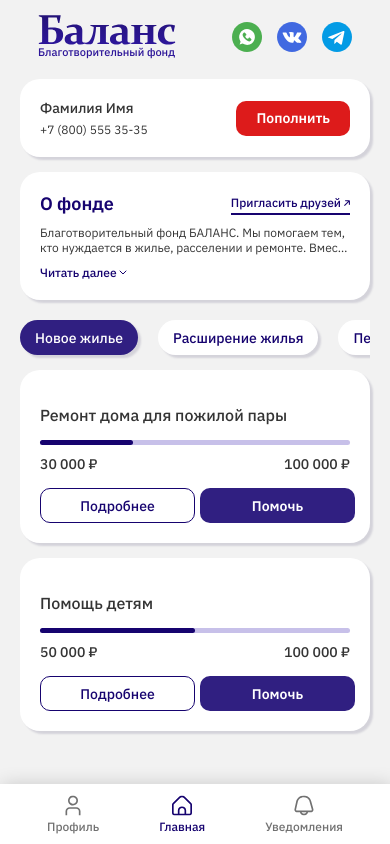
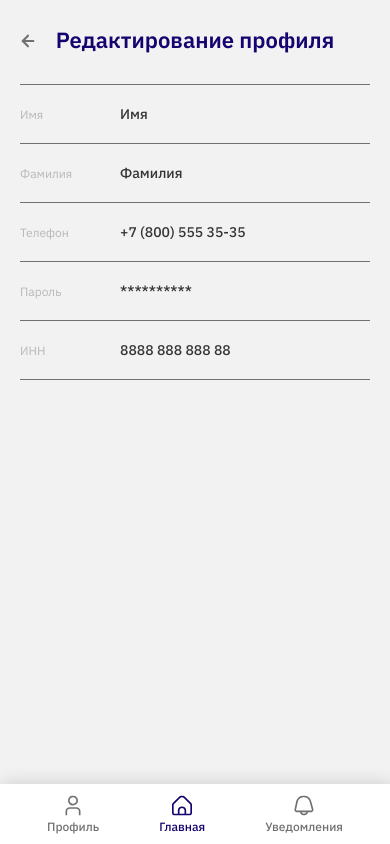
Before and after one commit to Atlas-IT-DEV/Mobile-application-balance, a React Native app: screen /EditProfileScreen in a window 390 px wide. Built offline with nearby package versions, Linux system fonts and the light colour scheme; grey boxes are pictures that could not be loaded.

Commit message:
added edit profile page

```diff
--- a/App.js
+++ b/App.js
@@ -8,6 +8,7 @@ import BottomMenu from "./components/bottom_menu";
 import MainScreen from "./pages/main_screen/main_screen";
 import ProfileScreen from "./pages/profile_screen/profile_screen";
 import AboutFundScreen from "./pages/about_fund_screen/about_fund_screen";
+import EditProfileScreen from "./pages/profile_screen/edit_profile_screen";
 
 const Stack = createNativeStackNavigator();
 
@@ -32,6 +33,10 @@ export default function App() {
                 name="AboutFundScreen"
                 component={AboutFundScreen}
               />
+              <Stack.Screen
+                name="EditProfileScreen"
+                component={EditProfileScreen}
+              />
               {/* <Stack.Screen name="BottomMenu" component={BottomMenu} /> */}
             </Stack.Navigator>
             <BottomMenu />
--- a/pages/about_fund_screen/about_fund_screen.jsx
+++ b/pages/about_fund_screen/about_fund_screen.jsx
@@ -9,7 +9,8 @@ import {
   View,
 } from "react-native";
 import { SvgXml } from "react-native-svg";
-import { clockIcon, peopleIcon } from "../../images/images";
+import { arrowBack, clockIcon, peopleIcon } from "../../images/images";
+import { useNavigation } from "@react-navigation/native";
 
 const AboutFundScreen = ({
   uri = "https://legacy.reactjs.org/logo-og.png",
@@ -19,9 +20,11 @@ const AboutFundScreen = ({
   countPeople = 7162,
   time = "5 дней",
 }) => {
+  const navigation = useNavigation();
   return (
     <SafeAreaView style={styles.container}>
       <StatusBar barStyle="dark-content" />
+
       <ScrollView>
         <View style={[styles.component, styles.fundInfo]}>
           <Image
@@ -30,6 +33,14 @@ const AboutFundScreen = ({
             width={"100%"}
             style={styles.mainImage}
           />
+          <TouchableOpacity
+            style={styles.arrowBackButton}
+            onPress={() => {
+              navigation.goBack();
+            }}
+          >
+            <SvgXml xml={arrowBack} />
+          </TouchableOpacity>
           <View style={styles.mainInfo}>
             <Text style={styles.nameText}>{name}</Text>
             <View style={styles.statusNames}>
@@ -200,5 +211,16 @@ const styles = StyleSheet.create({
     fontFamily: "IBMRegular",
     marginTop: 5,
   },
+  arrowBackButton: {
+    position: "absolute",
+    backgroundColor: "rgba(255, 255, 255, 1)",
+    justifyContent: "center",
+    alignItems: "center",
+    width: 32,
+    height: 32,
+    borderRadius: 10,
+    left: 20,
+    top: 20,
+  },
 });
 export default AboutFundScreen;
--- /dev/null
+++ b/pages/profile_screen/edit_profile_screen.jsx
@@ -0,0 +1,112 @@
+import {
+  SafeAreaView,
+  ScrollView,
+  StatusBar,
+  StyleSheet,
+  Text,
+  View,
+  TouchableOpacity,
+  TextInput,
+} from "react-native";
+import { SvgXml } from "react-native-svg";
+import { arrowBack } from "../../images/images";
+
+const EditProfileScreen = ({
+  name = "Имя",
+  surname = "Фамилия",
+  phone_number = "+7 (800) 555 35-35",
+  inn = "8888 888 888 88",
+}) => {
+  return (
+    <SafeAreaView style={styles.container}>
+      <StatusBar barStyle="dark-content" />
+      <ScrollView>
+        <View style={styles.namePage}>
+          <Text style={styles.namePageText}>Редактирование профиля</Text>
+        </View>
+        <TouchableOpacity style={styles.backButton}>
+          <SvgXml xml={arrowBack} width={16} height={16} />
+        </TouchableOpacity>
+
+        <View style={styles.fields}>
+          <View style={styles.divideLine} />
+          <View style={styles.rowField}>
+            <Text style={styles.attributeText}>Имя</Text>
+            <TextInput style={styles.valueText} editable value={name}/>
+          </View>
+          <View style={styles.divideLine} />
+          <View style={styles.rowField}>
+            <Text style={styles.attributeText}>Фамилия</Text>
+            <Text style={styles.valueText}>{surname}</Text>
+          </View>
+          <View style={styles.divideLine} />
+          <View style={styles.rowField}>
+            <Text style={styles.attributeText}>Телефон</Text>
+            <Text style={styles.valueText}>{phone_number}</Text>
+          </View>
+          <View style={styles.divideLine} />
+          <View style={styles.rowField}>
+            <Text style={styles.attributeText}>Пароль</Text>
+            <Text style={styles.valueText}>**********</Text>
+          </View>
+          <View style={styles.divideLine} />
+          <View style={styles.rowField}>
+            <Text style={styles.attributeText}>ИНН</Text>
+            <Text style={styles.valueText}>{inn}</Text>
+          </View>
+          <View style={styles.divideLine} />
+        </View>
+      </ScrollView>
+    </SafeAreaView>
+  );
+};
+
+const styles = StyleSheet.create({
+  container: {
+    width: "100%",
+    height: "100%",
+  },
+  namePage: {
+    // position: "relative",
+    alignItems: "center",
+    marginTop: 25,
+  },
+  namePageText: {
+    color: "rgba(22, 3, 111, 1)",
+    fontSize: 22,
+    fontFamily: "IBMSemiBold",
+  },
+  backButton: {
+    position: "absolute",
+    top: 28,
+    left: 15,
+    padding: 5,
+  },
+  fields: {
+    marginTop: 30,
+    gap: 20,
+    paddingHorizontal: 20,
+  },
+  divideLine: {
+    width: "100%",
+    height: 1,
+    backgroundColor: "rgba(113, 113, 113, 1)",
+  },
+
+  rowField: {
+    flexDirection: "row",
+    alignItems: "center",
+  },
+  attributeText: {
+    width: 100,
+    color: "rgba(183, 183, 183, 1)",
+    fontFamily: "IBMRegular",
+    fontSize: 12,
+  },
+  valueText: {
+    fontFamily: "IBMMedium",
+    color: "rgba(52, 52, 52, 1)",
+  },
+});
+
+export default EditProfileScreen;
--- a/pages/profile_screen/profile_screen.jsx
+++ b/pages/profile_screen/profile_screen.jsx
@@ -13,6 +13,7 @@ import SubscribeMiniCard from "../../components/subscribe_mini_card";
 import { useState } from "react";
 import { SvgXml } from "react-native-svg";
 import { closeIcon, warningIcon } from "../../images/images";
+import { useNavigation } from "@react-navigation/native";
 
 const ProfileScreen = ({
   name = "Имя",
@@ -20,6 +21,7 @@ const ProfileScreen = ({
   phone_number = "+7 (800) 555 35-35",
   inn = "8888 888 888 88",
 }) => {
+  const navigation = useNavigation();
   const [modalVisible, setModalVisible] = useState(false);
   return (
     <SafeAreaView style={styles.container}>
@@ -31,7 +33,11 @@ const ProfileScreen = ({
         <View style={[styles.component, styles.userInfo]}>
           <View style={styles.headerProfile}>
             <Text style={styles.nameComponentText}>Информация о профиле</Text>
-            <TouchableOpacity>
+            <TouchableOpacity
+              onPress={() => {
+                navigation.navigate("EditProfileScreen");
+              }}
+            >
               <Text style={styles.editButtonText}>Изменить</Text>
             </TouchableOpacity>
           </View>
```
